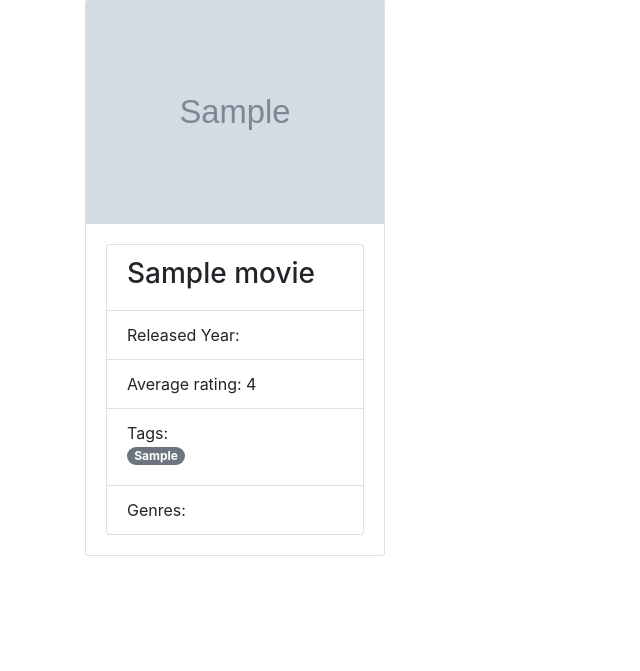
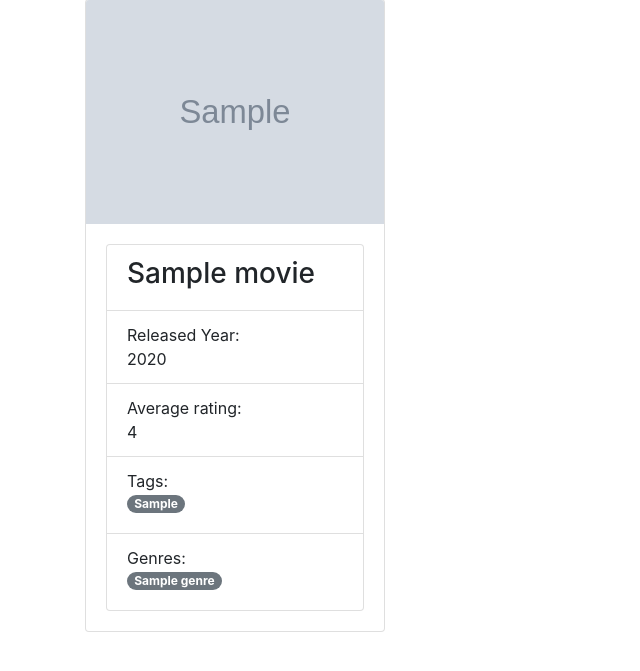
Before and after one commit to 1109LLL/DBMS_CW, a Django app: template django/movieapp/templates/movieapp/movie_panel.html in a window 1280 px wide. Shown: the part 73-744 px from the top of the page, without its empty margins (0-640 px from the left). Run offline with Django 3.2, Linux system fonts and the light colour scheme; the template is opened without the code that fills it: most values are stand-ins (such as "Sample title", 1, 10 or a date in 2020); grey boxes marked "Sample" are stand-in pictures; some libraries are stand-ins or nearby versions.

Commit message:
add genres&year for movie_panel, round avg rating

```diff
--- a/django/movieapp/templates/movieapp/movie_panel.html
+++ b/django/movieapp/templates/movieapp/movie_panel.html
@@ -8,10 +8,10 @@
         <div class="card-body">
             <ul class="list-group">
                 <li class="list-group-item"><h3>{{movie}}</h3></li>
-                <li class="list-group-item">Released Year:</li>
-                <li class="list-group-item">Average rating: {{rating}}</li>
+                <li class="list-group-item">Released Year:<br>{{year}}</li>
+                <li class="list-group-item">Average rating:<br>{{rating}}</li>
                 <li class="list-group-item">Tags: {%for tag in tags%} <h6><span class="badge badge-pill badge-secondary">{{tag.0}}</span></h6> {%endfor%}</li>
-                <li class="list-group-item">Genres:</li>
+                <li class="list-group-item">Genres:{%for genre in genres%} <h6><span class="badge badge-pill badge-secondary">{{genre}}</span></h6> {%endfor%}</li>
             </ul>
         </div>
     </div>
--- a/django/movieapp/views.py
+++ b/django/movieapp/views.py
@@ -89,12 +89,14 @@ def movie_panel(request):
         # TODO add movie info logics
         # TODO can do in one search
         movie_title = movie_selected
+        released_year = get_released_year_by_movie_id(movie_id)
         avg_rating = get_avg_rating_by_movie_id(movie_id)
+        avg_rating = round(float(avg_rating), 1) if avg_rating else avg_rating
         tags = get_tag_names_by_movie_id(movie_id)
-        logger.debug(tags)
+        genres = get_genres_by_movieid(movie_id)
         imdb_id = get_imdb_link_by_movie_id(movie_id)
         url_img = get_imdb_img(imdb_id, movie_title)
-        return render(request, 'movieapp/movie_panel.html', {'movie': movie_title, 'rating': avg_rating, 'tags': tags, 'img': url_img})
+        return render(request, 'movieapp/movie_panel.html', {'movie': movie_title, 'year': released_year, 'rating': avg_rating, 'tags': tags, 'genres': genres, 'img': url_img})
     else:
         return redirect('index')
 
```
Also changed, not shown: django/movieapp/models.py (+11 -0 lines).
